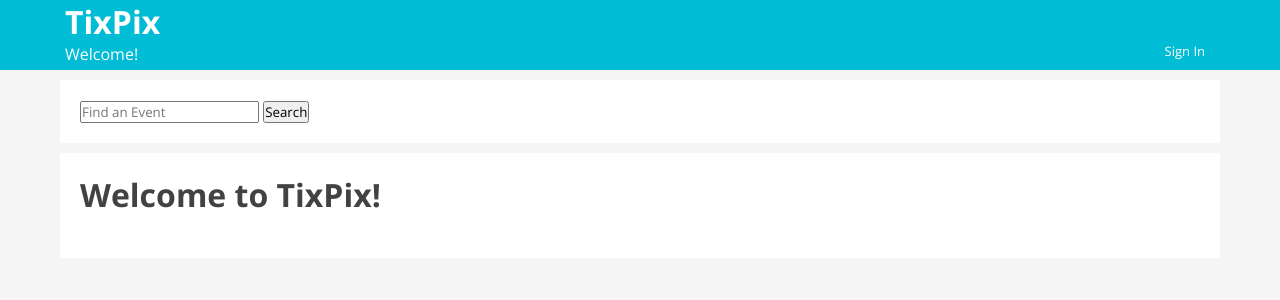
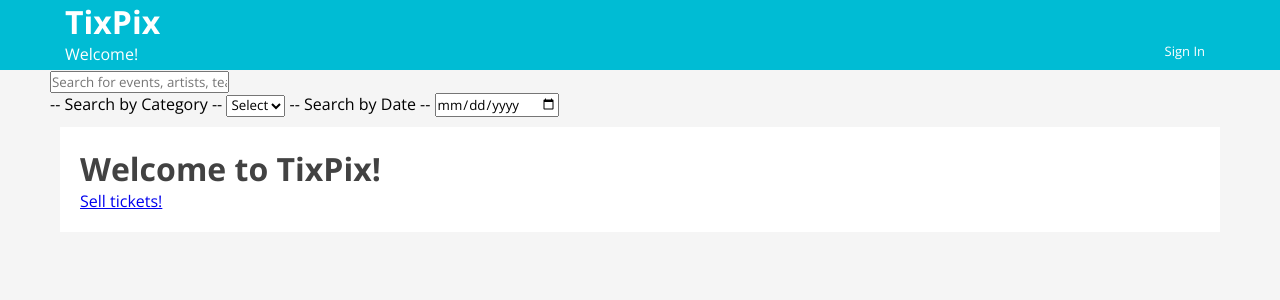
Before and after one commit to jpdoherty90/Project_Week, a Django app: template apps/stubhub/templates/stubhub/home.html in a window 1280 px wide. Shown: the top 300 px of the page. Run offline with Django 3.2, Linux system fonts and the light colour scheme; the template is opened without the code that fills it, so the values that code supplies are empty; parts of the project's set-up code (start-up, migrations or seed data) failed here and were passed over.

Commit message:
search bar front end built

```diff
--- a/apps/stubhub/static/stubhub/css/style.css
+++ b/apps/stubhub/static/stubhub/css/style.css
@@ -5,7 +5,7 @@
     padding:0px;
     font-family:'Open Sans', sans-serif;
 }
-a {
+.nav_link {
     color: white;
     text-decoration: none;
 }
--- a/apps/stubhub/templates/stubhub/home.html
+++ b/apps/stubhub/templates/stubhub/home.html
@@ -14,12 +14,7 @@
 
 <div class="container">
 <body>
-    <div class="content">
-      <form action="/action_page.php" method="POST">
-      <input type="text" name="search_term" placeholder="Find an Event">
-      <input type="submit" value="Search">
-      </form>
-    </div>
+    {% include 'stubhub/snippets/search_bar.html' %}
 
     <div class="content">
     <h1 class="greeting">
--- a/apps/stubhub/templates/stubhub/snippets/nav.html
+++ b/apps/stubhub/templates/stubhub/snippets/nav.html
@@ -3,26 +3,26 @@
         <div class="header_content">
                 <div class="greeting">
                 {%if user.id %}
-                       <a href="/success"><h1> TixPix </h1></a>
+                       <a class='nav_link' href="/success"><h1> TixPix </h1></a>
                         <p>Hello, {{user.first_name}}!</p>
                 </div>
 
                 <ul>
-                        <li><a href="/success">Home</a>
-                        <li><a href="/acc_info">My Account</a>
-                        <li><a href="/log_out">Log Out</a>
-                        <li><a href="/sell_tickets">Sell Tickets</a>
-                        <li><a href="/sell_tickets">Cart</a>
+                        <li><a class='nav_link' href="/success">Home</a>
+                        <li><a class='nav_link' href="/acc_info">My Account</a>
+                        <li><a class='nav_link' href="/log_out">Log Out</a>
+                        <li><a class='nav_link' href="/sell_tickets">Sell Tickets</a>
+                        <li><a class='nav_link' href="/sell_tickets">Cart</a>
 
                 </ul>
                 {%endif%}
 
                 {%if not user.id %}
-                <a href="/"><h1> TixPix </h1></a>
+                <a class='nav_link' href="/"><h1> TixPix </h1></a>
                 <p>Welcome!</p>
                 </div>
                 <ul>
-                        <li><a href="/log_reg">Sign In</a></li>
+                        <li><a class='nav_link' href="/log_reg">Sign In</a></li>
                 </ul>
                 {%endif%}
         </div>
--- /dev/null
+++ b/apps/stubhub/templates/stubhub/snippets/search_bar.html
@@ -0,0 +1,17 @@
+<div id='search_bar'>
+    <form action="/process_search" method='post'>
+        {% csrf_token %}
+        <div id='text_search'>
+            <input type="text" name='text_search' placeholder='Search for events, artists, teams, or venues'>
+        </div>
+        <div id='select_search'>
+            <p>-- Search by Category --
+            <select name='category'>
+                    <option disabled selected value>Select</option>
+                    {% for category in categories %}
+                        <option value="{{category.id}}">{{category.tag}}</option>
+                    {% endfor %}
+            </select>
+            <label for='event_date'>-- Search by Date --</label>
+            <input type='date' name='event_date'></p>
+    </form>
--- a/apps/stubhub/urls.py
+++ b/apps/stubhub/urls.py
@@ -11,5 +11,5 @@ urlpatterns = [
     url(r'^login_attempt$', views.login),
     url(r'^success$', views.success),
     url(r'^post_tickets$', views.post_tickets),
-    url(r'^search$', views.event_search),
+    url(r'^search$', views.search_results),
 ]
```
Also changed, not shown: apps/stubhub/views.py (+5 -4 lines).
